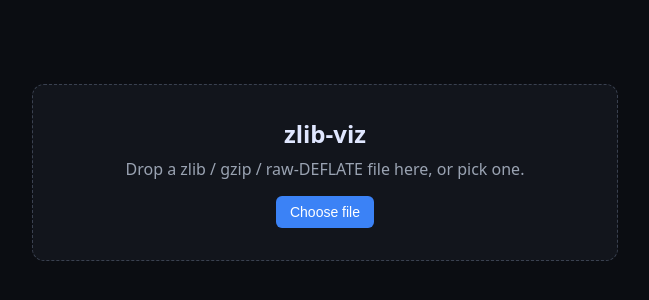
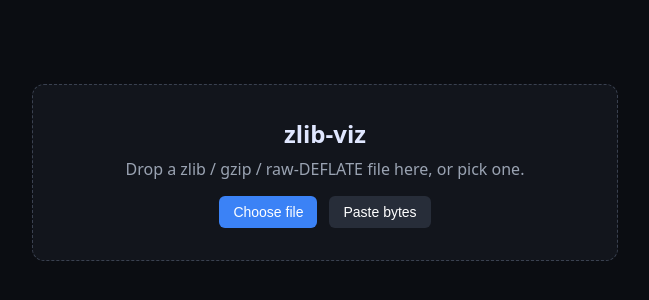
Before and after one commit to TrueSkrillor/zlib-viz, a React (Vite) app: page / in a window 1280 px wide. Shown: the part 228-528 px from the top of the page, without its empty margins (315-964 px from the left). Built offline with nearby package versions, Linux system fonts and the light colour scheme.

Commit message:
feat(ui): add hex / base64 paste modal

```diff
--- a/src/styles.css
+++ b/src/styles.css
@@ -116,3 +116,10 @@ html, body, #root { margin: 0; padding: 0; height: 100%; background: #0b0d12; co
 .tokens-row .kind.match { color: #f0abfc; }
 .tokens-row .kind.literal { color: #93c5fd; }
 .tokens-row .rng { color: #475569; }
+.modal-backdrop { position: fixed; inset: 0; background: rgba(0,0,0,0.6); display: flex; align-items: center; justify-content: center; z-index: 10; }
+.modal { background: #12151c; border: 1px solid #1f2633; border-radius: 8px; width: min(560px, 90%); padding: 18px; display: flex; flex-direction: column; gap: 10px; }
+.modal h3 { margin: 0; font-size: 16px; }
+.modal textarea { width: 100%; min-height: 200px; background: #0b0d12; color: #e0e7ff; border: 1px solid #1f2633; border-radius: 4px; padding: 8px; font-family: ui-monospace, monospace; font-size: 12px; resize: vertical; }
+.modal .actions { display: flex; gap: 8px; justify-content: flex-end; }
+.modal .radio { display: flex; gap: 12px; font-size: 12px; color: #9aa3b2; }
+.modal .hint { color: #6c7388; font-size: 11px; }
--- /dev/null
+++ b/src/ui/input-area/HexPasteModal.tsx
@@ -0,0 +1,62 @@
+import { useState } from 'react';
+
+type Mode = 'hex' | 'base64';
+
+export function HexPasteModal({ onBytes, onClose }: { onBytes: (b: Uint8Array) => void; onClose: () => void }) {
+  const [text, setText] = useState('');
+  const [mode, setMode] = useState<Mode>('hex');
+  const [error, setError] = useState<string | null>(null);
+
+  const submit = () => {
+    try {
+      const bytes = mode === 'hex' ? parseHex(text) : parseBase64(text);
+      if (bytes.length === 0) throw new Error('empty input');
+      onBytes(bytes);
+    } catch (e) {
+      setError(e instanceof Error ? e.message : String(e));
+    }
+  };
+
+  return (
+    <div className="modal-backdrop" onClick={onClose}>
+      <div className="modal" onClick={(e) => e.stopPropagation()}>
+        <h3>Paste bytes</h3>
+        <div className="radio">
+          <label><input type="radio" checked={mode === 'hex'} onChange={() => setMode('hex')} /> Hex</label>
+          <label><input type="radio" checked={mode === 'base64'} onChange={() => setMode('base64')} /> Base64</label>
+        </div>
+        <textarea
+          value={text}
+          onChange={(e) => setText(e.target.value)}
+          placeholder={mode === 'hex' ? '78 9C ED … or 789ced…' : 'eNp…'}
+        />
+        <div className="hint">
+          Hex mode: any whitespace, `0x` prefixes, or `,` separators are ignored.
+        </div>
+        {error && <div style={{ color: '#fca5a5' }}>{error}</div>}
+        <div className="actions">
+          <button className="secondary" onClick={onClose}>Cancel</button>
+          <button onClick={submit}>Parse</button>
+        </div>
+      </div>
+    </div>
+  );
+}
+
+function parseHex(s: string): Uint8Array {
+  const cleaned = s.replace(/0x/gi, '').replace(/[\s,;]/g, '');
+  if (cleaned.length === 0) return new Uint8Array(0);
+  if (!/^[0-9a-fA-F]+$/.test(cleaned)) throw new Error('hex contains non-hex characters');
+  if (cleaned.length % 2 !== 0) throw new Error('hex length must be even');
+  const out = new Uint8Array(cleaned.length / 2);
+  for (let i = 0; i < out.length; i++) out[i] = parseInt(cleaned.substr(i * 2, 2), 16);
+  return out;
+}
+
+function parseBase64(s: string): Uint8Array {
+  const cleaned = s.replace(/\s/g, '');
+  const bin = atob(cleaned);
+  const out = new Uint8Array(bin.length);
+  for (let i = 0; i < bin.length; i++) out[i] = bin.charCodeAt(i);
+  return out;
+}
--- a/src/ui/input-area/InputArea.tsx
+++ b/src/ui/input-area/InputArea.tsx
@@ -1,12 +1,14 @@
 import { useCallback, useRef, useState } from 'react';
 import { parseInWorker } from '../../worker/client';
 import { useUiStore } from '../../state/selection';
+import { HexPasteModal } from './HexPasteModal';
 
 export function InputArea() {
   const setParsed = useUiStore(s => s.setParsed);
   const fileRef = useRef<HTMLInputElement>(null);
   const [dragOver, setDragOver] = useState(false);
   const [status, setStatus] = useState<{ kind: 'idle' | 'parsing' | 'error'; message?: string }>({ kind: 'idle' });
+  const [showModal, setShowModal] = useState(false);
 
   const onBytes = useCallback(async (bytes: Uint8Array) => {
     setStatus({ kind: 'parsing' });
@@ -41,6 +43,7 @@ export function InputArea() {
         <p>Drop a zlib / gzip / raw-DEFLATE file here, or pick one.</p>
         <div className="actions">
           <button onClick={() => fileRef.current?.click()}>Choose file</button>
+          <button className="secondary" onClick={() => setShowModal(true)}>Paste bytes</button>
         </div>
         <input
           ref={fileRef} type="file" style={{ display: 'none' }}
@@ -48,6 +51,12 @@ export function InputArea() {
         />
         {status.kind === 'parsing' && <div className="progress">Parsing…</div>}
         {status.kind === 'error' && <div className="error-banner">{status.message}</div>}
+        {showModal && (
+          <HexPasteModal
+            onClose={() => setShowModal(false)}
+            onBytes={(b) => { setShowModal(false); void onBytes(b); }}
+          />
+        )}
       </div>
     </div>
   );
```
